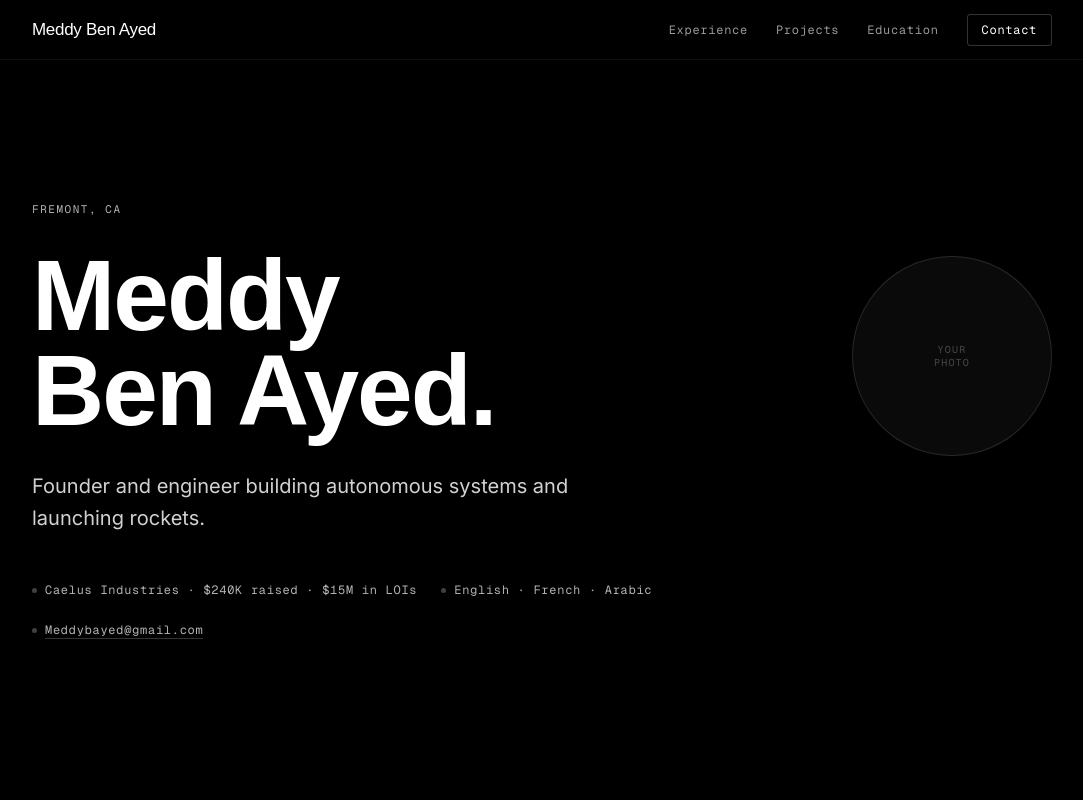
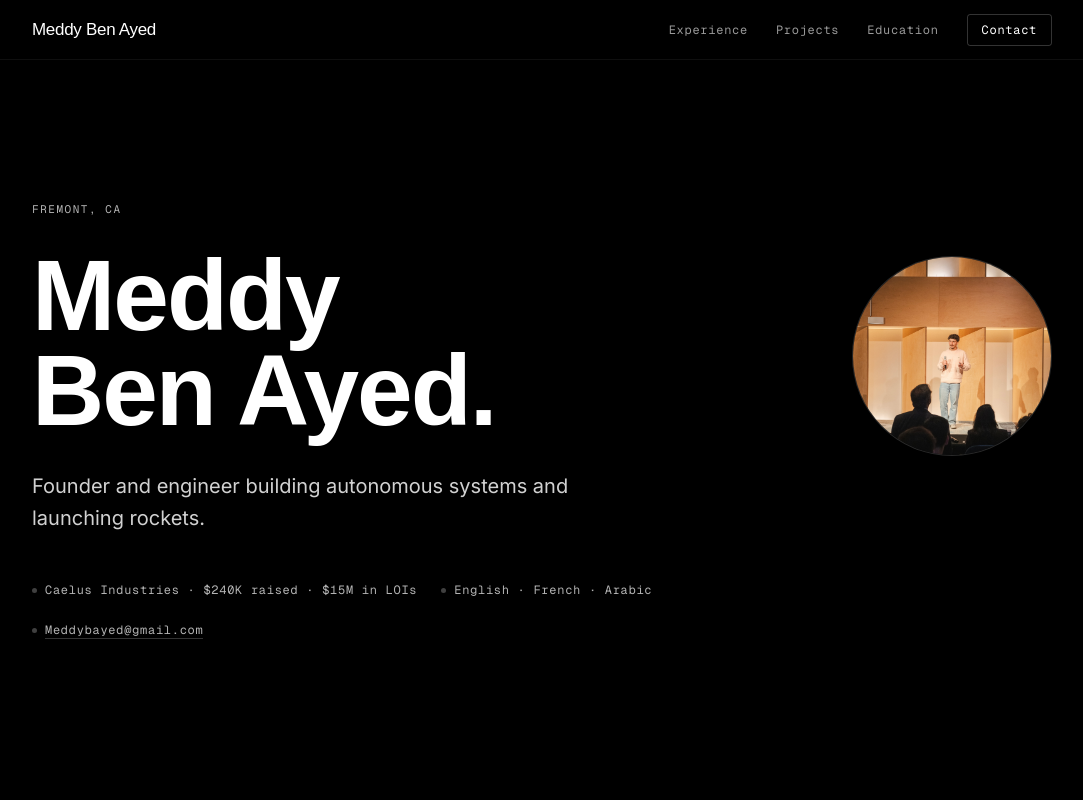
Before and after one commit to stygmatic/meddy-portfolio, an Astro site: page / in a window 1280 px wide. Shown: the top 800 px of the page, without its empty margins (98-1181 px from the left). Built offline with nearby package versions, Linux system fonts and the light colour scheme; Astro itself is replaced by a stand-in of ours; a web font is replaced by a local one.

Commit message:
Add profile photo

```diff
--- a/src/pages/index.astro
+++ b/src/pages/index.astro
@@ -29,7 +29,7 @@ import Layout from '../layouts/Layout.astro';
     </div>
     <div class="hero-photo-wrap">
       <div class="hero-photo">
-        <div class="hero-photo-placeholder">YOUR<br/>PHOTO</div>
+        <img src="/photo.jpg" alt="Meddy Ben Ayed"/>
       </div>
     </div>
   </div>
```
Also changed, not shown: public/photo.jpg (added).
